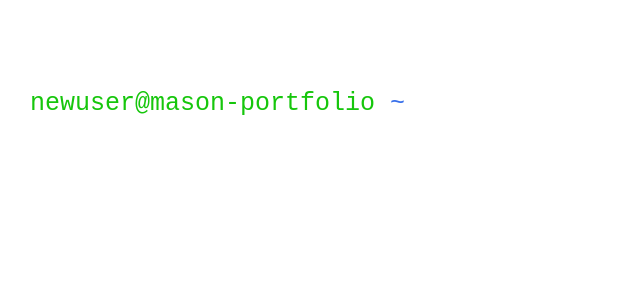
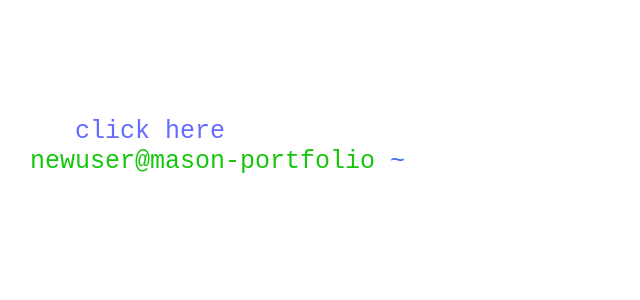
Before and after one commit to masonaustin42/terminal-portfolio, a React (Vite) app: page / in a window 1280 px wide. Shown: the top 300 px of the page, without its empty margins (0-640 px from the left). Built offline with nearby package versions, Linux system fonts and the light colour scheme.

Commit message:
add command to link to visual portfolio and update spash text

```diff
--- a/src/App.tsx
+++ b/src/App.tsx
@@ -6,11 +6,7 @@ import Input from "./Input";
 type command = [isCommandInput: boolean, string];
 export type { command };
 const App: FC = () => {
-  const defaultCommand = [
-    false,
-    `Welcome to Mason Austin's portfolio!
-    Type 'help' for a list of available commands`,
-  ];
+  const defaultCommand = [false, `default`];
   const [output, setOutput] = useState([defaultCommand] as command[]);
   const [input, setInput] = useState("");
   const [commandHistory, setCommandHistory] = useState([] as string[]);
--- a/src/ExecCommand.ts
+++ b/src/ExecCommand.ts
@@ -14,6 +14,8 @@ const executeCommand = (command: string, assignUsername: Function) => {
           return "projects: prints a list of my projects";
         case "setusername":
           return "setusername [username]: sets a username for the terminal";
+        case "visual":
+          return "visual: opens a new tab with a more traditional visual portfolio";
         case "email":
         case "phone":
         case "github":
@@ -26,7 +28,8 @@ const executeCommand = (command: string, assignUsername: Function) => {
           clear
           contact
           projects
-          setusername`;
+          setusername
+          visual`;
       }
     case "about":
       return "Hello! I'm Mason, a software developer from Seattle.";
@@ -63,6 +66,9 @@ const executeCommand = (command: string, assignUsername: Function) => {
       return "filmmakr";
     case "savoryscoot":
       return "savoryscoot";
+    case "visual":
+      window.open("https://masonaustin42.github.io/", "_blank");
+      return "opening visual portfolio...";
     default:
       return "Command not found, please type 'help' for a list of available commands";
   }
--- a/src/Output.tsx
+++ b/src/Output.tsx
@@ -24,6 +24,21 @@ const Output: FC<Props> = ({ output }) => {
           );
         } else {
           if (command[1] === "") return null;
+          if (command[1] === "default") {
+            return (
+              <>
+                <p>Welcome to Mason Austin's portfolio!</p>
+                <p>Type "help" for a list of available commands</p>
+                <p>
+                  If you prefer a more traditional and visual portfolio
+                  experience, enter [visual] or{" "}
+                  <a target="_blank" href="https://masonaustin42.github.io/">
+                    click here
+                  </a>
+                </p>
+              </>
+            );
+          }
           if (command[1] === "contact-info")
             return (
               <>
```
